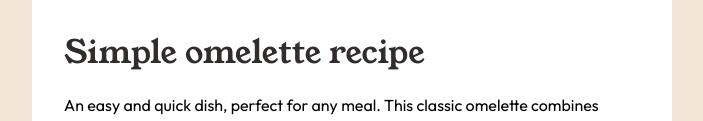
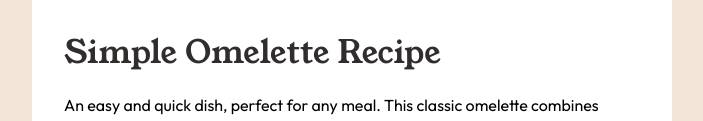
Before and after one commit to jen067/Recipe-page, a plain HTML site: page index.html in a window 1280 px wide. Shown: the part 394-515 px from the top of the page, without its empty margins (288-991 px from the left). Drawn offline with Linux system fonts and the light colour scheme.

Commit message:
Update index.html

```diff
--- a/index.html
+++ b/index.html
@@ -37,7 +37,7 @@
 
         <div class="main-content">
           <div class="intro-content">
-            <h1 class="main-title">Simple omelette recipe</h1>
+            <h1 class="main-title">Simple Omelette Recipe</h1>
             <p>
               An easy and quick dish, perfect for any meal. This classic
               omelette combines beaten eggs cooked to perfection, optionally
```
